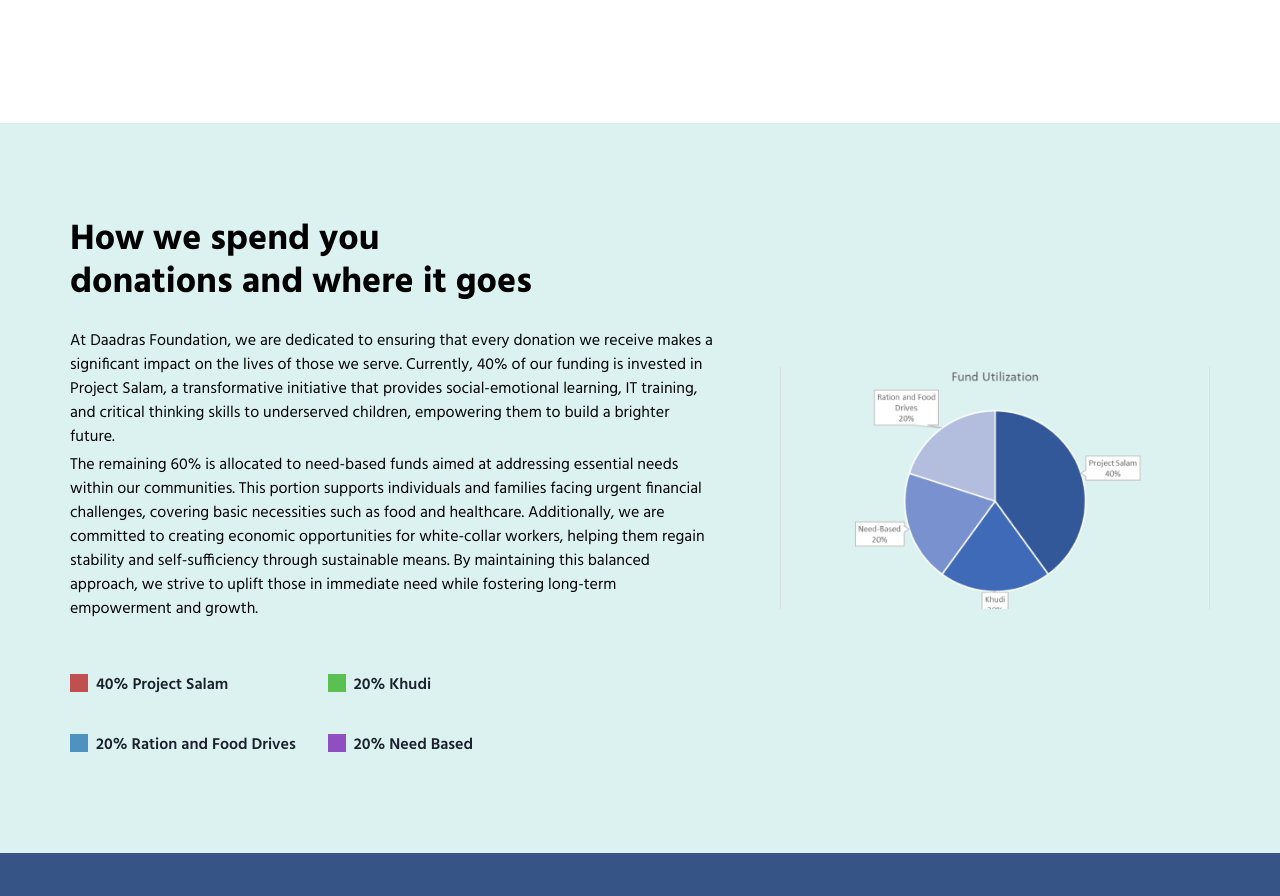
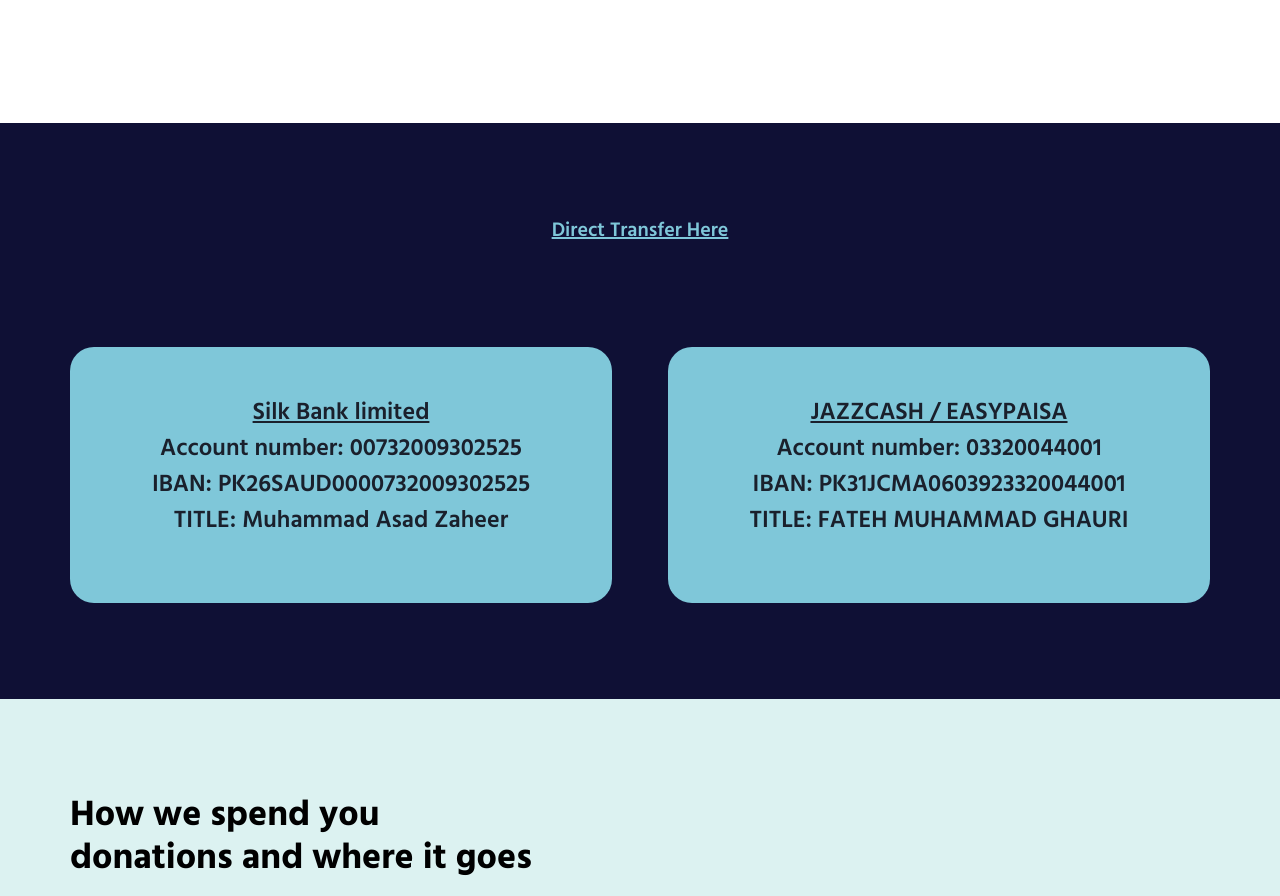
Before and after one commit to Omarzaf/daadras, a Next.js app: page /donate in a window 1280 px wide. Shown: the part 680-1576 px from the top of the page. Built offline with nearby package versions, Linux system fonts and the light colour scheme.

Commit message:
add payment info

```diff
--- a/src/app/donate/components/donate.tsx
+++ b/src/app/donate/components/donate.tsx
@@ -6,6 +6,7 @@
   Box,
   Button,
   Container,
+  Flex,
   Heading,
   Input,
   InputGroup,
@@ -26,79 +27,55 @@
         maxW="1140px"
       >
         <VStack w="full">
-          <SimpleGrid w="full" columns={{ base: 1, lg: 2 }} spacing="6">
-            <VStack
-              alignItems="flex-start"
-              w={{ base: "full", lg: "50%" }}
-              spacing="8"
-            >
-              <Heading color="sky-blue" textTransform="capitalize">
-                donate today to help us build tomorrow
-              </Heading>
-              <Text color="white" fontWeight="bold" fontSize="lg">
-                Lorem Ipsum is simply dummy text of the printing and typesetting
-                industry. Lorem Ipsum has been the
-              </Text>
-            </VStack>
-            <VStack spacing="4" w="full">
-              <RadioOptions
-                options={["ONE TIME", "MONTHLY"]}
-                name="donateType"
-                defaultValue="ONE TIME"
-                onChange={() => console.log()}
-              />
-              <RadioOptions
-                options={["25", "500", "100", "200"]}
-                name="donateAmount"
-                onChange={() => console.log()}
-              />
-              <InputGroup mt="4">
-                <InputLeftElement ml="-3.5" pointerEvents="none">
-                  <Text color="white" fontSize="3xl" fontWeight="semibold">
-                    $
-                  </Text>
-                </InputLeftElement>
-                <Input
-                  fontWeight="bold"
-                  fontSize="lg"
-                  color="white"
-                  type="number"
-                  size="lg"
-                  variant="flushed"
-                  borderBottom="4px"
-                  borderColor="white"
-                  _focus={{
-                    borderColor: "white",
-                  }}
-                />
-                <InputRightElement pointerEvents="none" mr="2">
-                  <Text color="white" fontSize="3xl" fontWeight="semibold">
-                    USD
-                  </Text>
-                </InputRightElement>
-              </InputGroup>
-              <Button
-                w="full"
-                variant="primary-white"
-                fontWeight="bold"
-                size="lg"
-                color="steel-blue"
-              >
-                DONATE
-              </Button>
-            </VStack>
-          </SimpleGrid>
-
           <Heading
-            mt="20"
-            fontSize="3xl"
+            fontSize={{ base: "lg", lg: "xl" }}
             color="sky-blue"
             fontWeight="semibold"
             textDecor="underline"
             textTransform="capitalize"
           >
-            pay with other methods
+            Direct Transfer Here
           </Heading>
+          <SimpleGrid
+            mt="24"
+            w="full"
+            columns={{ base: 1, lg: 2 }}
+            spacing={{ base: "6", lg: "14" }}
+          >
+            <Flex
+              fontSize={{ base: "lg", lg: "2xl" }}
+              fontWeight="semibold"
+              justify="center"
+              align="center"
+              bg="sky-blue"
+              rounded="3xl"
+              pt="12"
+              pb="16"
+              px="6"
+              flexDir="column"
+            >
+              <Text textDecor="underline">Silk Bank limited</Text>
+              <Text>Account number: 00732009302525</Text>
+              <Text>IBAN: PK26SAUD0000732009302525</Text>
+              <Text>TITLE: Muhammad Asad Zaheer</Text>
+            </Flex>
+            <Flex
+              fontSize={{ base: "lg", lg: "2xl" }}
+              fontWeight="semibold"
+              justify="center"
+              align="center"
+              bg="sky-blue"
+              rounded="3xl"
+              pt="12"
+              pb="16"
+              flexDir="column"
+            >
+              <Text textDecor="underline">JAZZCASH / EASYPAISA</Text>
+              <Text>Account number: 03320044001</Text>
+              <Text>IBAN: PK31JCMA0603923320044001</Text>
+              <Text>TITLE: FATEH MUHAMMAD GHAURI</Text>
+            </Flex>
+          </SimpleGrid>
         </VStack>
       </Container>
     </Box>
--- a/src/app/donate/page.tsx
+++ b/src/app/donate/page.tsx
@@ -1,13 +1,13 @@
 import React from "react";
 import DonationsSpend from "@/components/donations-spend";
-// import Donation from "./components/donate";
+import Donation from "./components/donate";
 import Logo from "./components/logo";
 
 function Donate() {
   return (
     <>
       <Logo />
-      {/* <Donation /> */}
+      <Donation />
       <DonationsSpend />
     </>
   );
```
